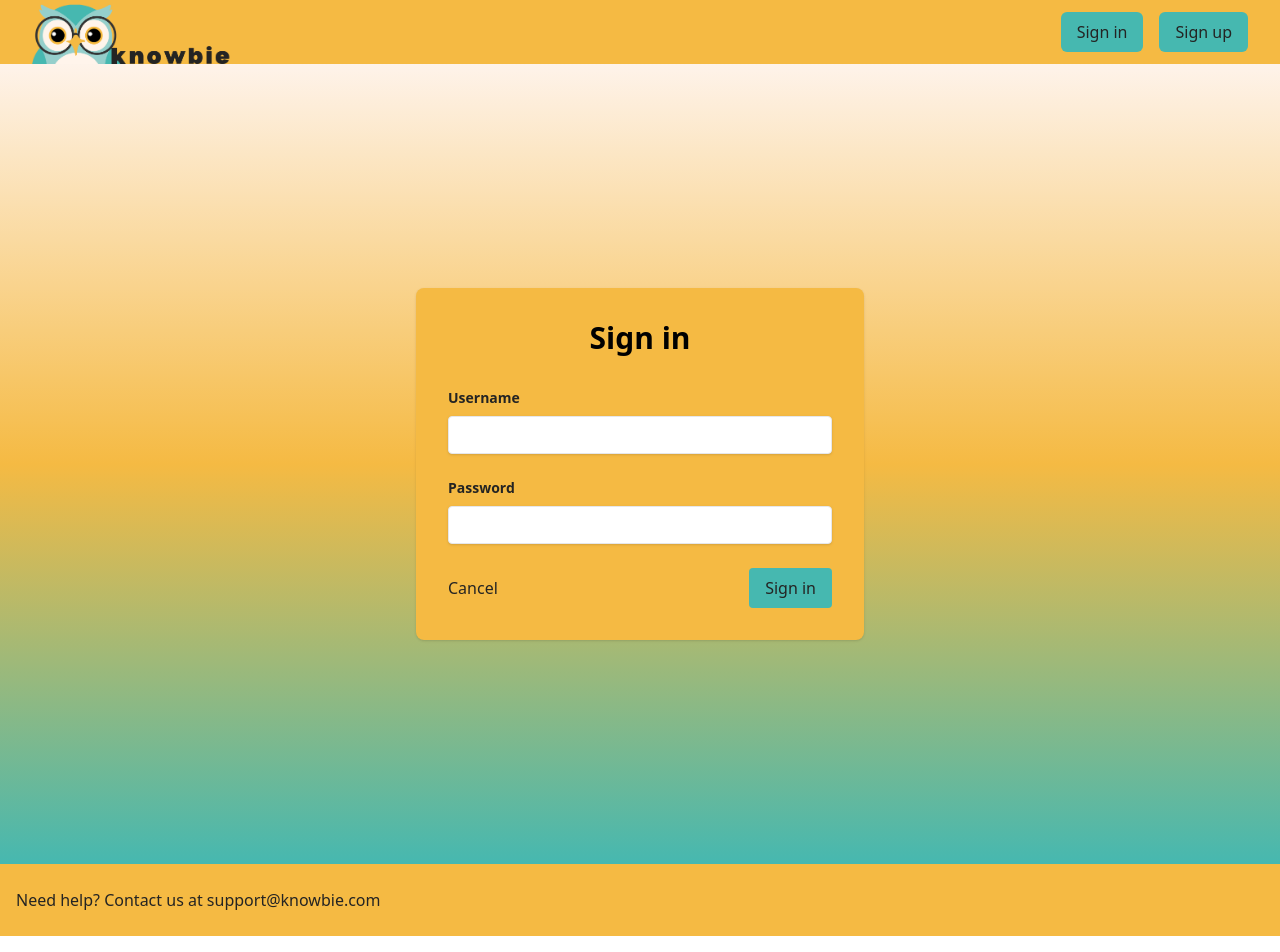
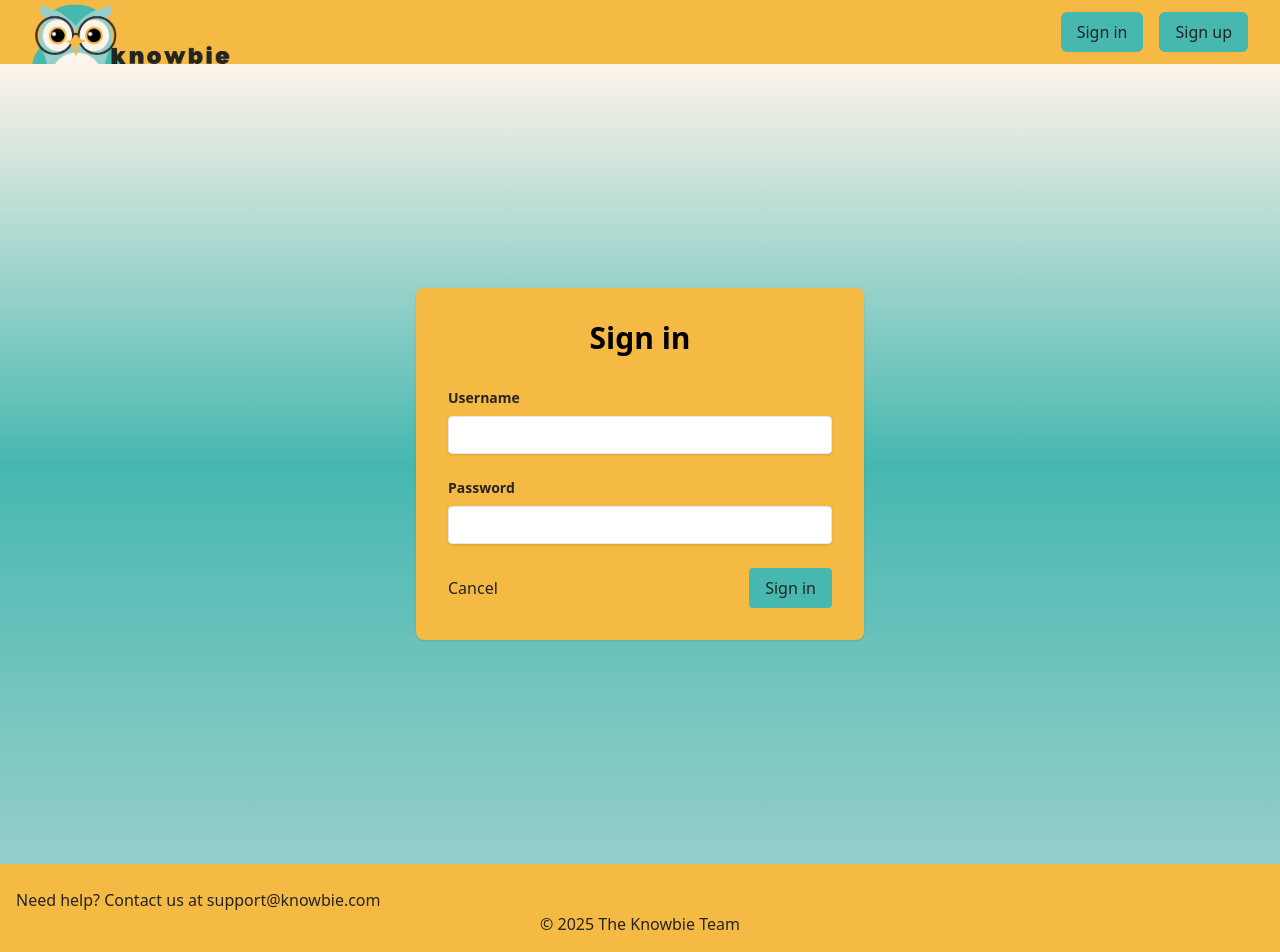
Before and after one commit to nandyamit/knowbie, a React (Vite) app in the folder client/: page /login in a window 1280 px wide. Shown: the top 952 px of the page. Built offline with nearby package versions, Linux system fonts and the light colour scheme; no server answers.

Commit message:
added logo to browser tab

```diff
--- a/client/index.html
+++ b/client/index.html
@@ -3,8 +3,8 @@
   <head>
     <base href="/" />
     <meta charset="UTF-8" />
+    <link rel="icon" type="image/png" href="/knowbie.png" />
     <meta name="viewport" content="width=device-width, initial-scale=1.0" />
-    <link rel="icon" href="/knowbie_logo.png" type="Assets/png" />
     <title>Knowbie</title>
   </head>
   <body>
--- a/client/src/components/auth/LoginForm.tsx
+++ b/client/src/components/auth/LoginForm.tsx
@@ -23,7 +23,7 @@ export const LoginForm = () => {
   };
 
   return (
-    <div className="flex items-center justify-center min-h-screen bg-gradient-to-b from-primary-100 via-secondary-300 to-secondary-100">
+    <div className="flex items-center justify-center min-h-screen bg-gradient-to-b from-primary-100 via-secondary-100 to-secondary-200">
       <div className="max-w-md w-full space-y-8 p-8 bg-secondary-300 rounded-lg shadow">
         <h2 className="text-3xl font-bold text-center">Sign in</h2>
         {error && (
--- a/client/src/components/auth/SignupForm.tsx
+++ b/client/src/components/auth/SignupForm.tsx
@@ -52,7 +52,7 @@ export const SignupForm = () => {
   };
 
   return (
-    <div className="flex items-center justify-center min-h-screen bg-gradient-to-b from-primary-100 via-secondary-300 to-secondary-200 py-12 px-4">
+    <div className="flex items-center justify-center min-h-screen bg-gradient-to-b from-primary-100 via-secondary-100 to-secondary-200 py-12 px-4">
       <div className="max-w-md w-full space-y-8">
         <form onSubmit={handleSubmit} className="bg-secondary-300 shadow-md rounded-lg px-8 pt-6 pb-8 mb-4">
           <div className="mb-4">
--- a/client/src/components/common/Footer.tsx
+++ b/client/src/components/common/Footer.tsx
@@ -1,10 +1,12 @@
 import React from 'react';
 
 export const Footer = () => {
+  const currentYear = new Date().getFullYear();
     return (
       <footer className="bg-secondary-300 text-primary-200 py-6">
-        <div className="max-w-7xl mx-auto px-4">
-          <p>Need help? Contact us at support@knowbie.com</p>
+        <div>
+          <p className="max-w-7xl mx-auto px-4">Need help? Contact us at support@knowbie.com</p>
+          <p className="text-center" >&copy; {currentYear} The Knowbie Team</p>
         </div>
       </footer>
     );
```
Also changed, not shown: client/public/Assets/knowbie_logo.png (deleted), client/public/knowbie.png (added).
